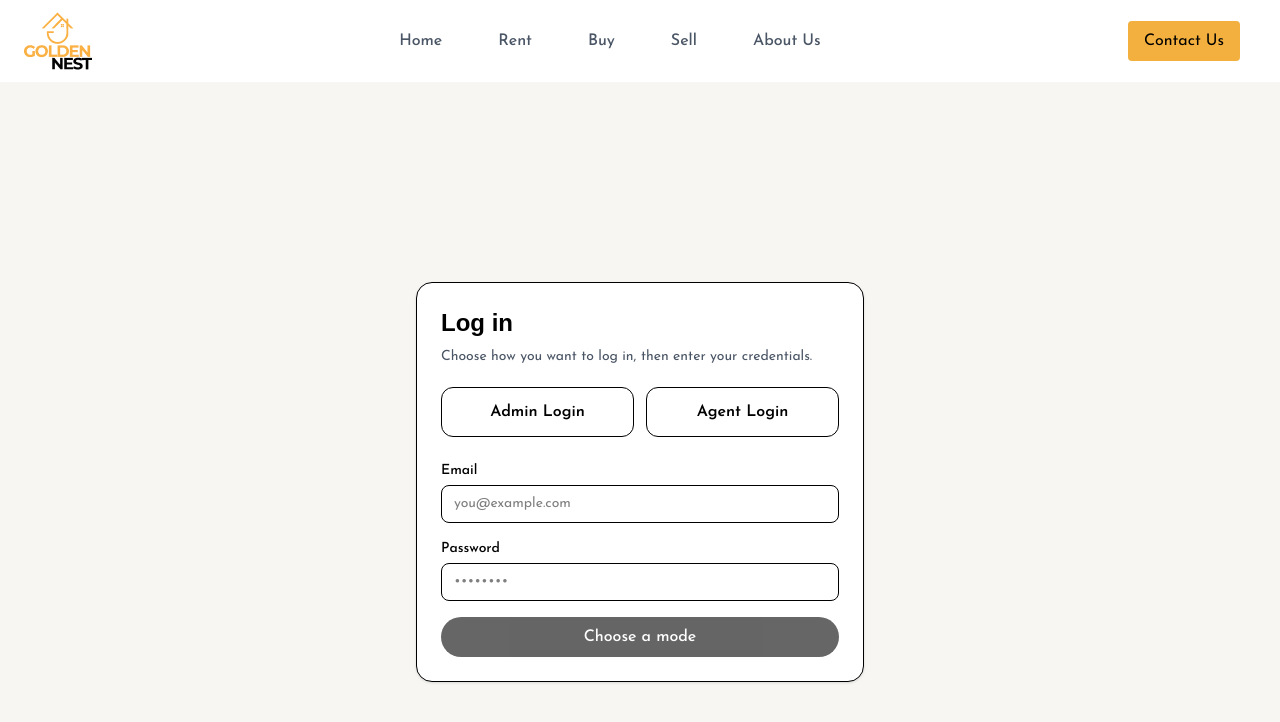
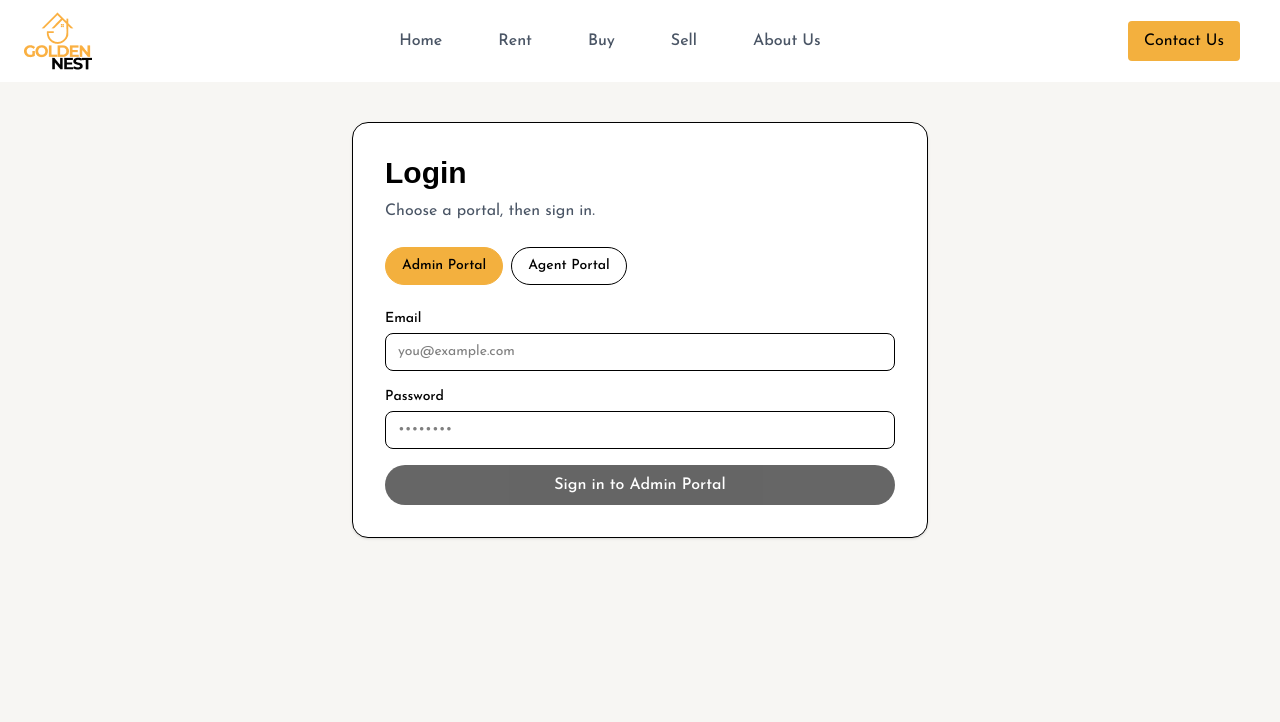
Before and after one commit to devtrivedi0523/GoldenNestMAIN, a React (Vite) app in the folder frontend/: page /login in a window 1280 px wide. Shown: the top 722 px of the page. Built offline with nearby package versions, Linux system fonts and the light colour scheme; no server answers; a web font is replaced by a local one.

Commit message:
login page

```diff
--- a/frontend/src/LoginPages.jsx
+++ b/frontend/src/LoginPages.jsx
@@ -1,40 +1,35 @@
-// src/pages/LoginChoice.jsx
-import React, { useState } from "react";
+import React, { useMemo, useState } from "react";
 import { useNavigate } from "react-router-dom";
-import { setAccessToken, clearAccessToken, fetchCurrentUser } from "../auth";
+import { setAccessToken } from "./auth";
 
 const API_BASE = import.meta.env.VITE_API_URL || "https://api.thegoldennest.co.uk";
 
-function normalizeRole(r) {
-  return String(r || "").toUpperCase();
-}
-
-export default function LoginChoice() {
+export default function Login() {
   const navigate = useNavigate();
 
-  const [mode, setMode] = useState(null); // "ADMIN" | "AGENT"
+  const [mode, setMode] = useState("ADMIN"); // ADMIN | AGENT
   const [email, setEmail] = useState("");
   const [password, setPassword] = useState("");
 
   const [loading, setLoading] = useState(false);
   const [error, setError] = useState("");
 
-  async function doLogin(e) {
+  const canSubmit = useMemo(() => {
+    return email.trim() && password.trim() && !loading;
+  }, [email, password, loading]);
+
+  async function handleLogin(e) {
     e.preventDefault();
-    if (!mode) {
-      setError("Please choose Admin or Agent login first.");
-      return;
-    }
-
+    setError("");
     setLoading(true);
-    setError("");
 
     try {
+      // 1) Login -> token
       const res = await fetch(`${API_BASE}/api/auth/login`, {
         method: "POST",
         headers: { "Content-Type": "application/json" },
         credentials: "include",
-        body: JSON.stringify({ email: email.trim(), password }),
+        body: JSON.stringify({ email, password }),
       });
 
       const text = await res.text();
@@ -46,57 +41,59 @@ export default function LoginChoice() {
       }
 
       if (!res.ok) {
-        const msg =
+        throw new Error(
           (data && data.message) ||
-          (typeof data === "string" && data) ||
-          `Login failed (${res.status})`;
-        throw new Error(msg);
+            (typeof data === "string" && data) ||
+            `Login failed (${res.status})`
+        );
       }
 
-      // Support multiple token field names
+      // IMPORTANT: adjust token key if your backend returns different name
       const token =
-        data?.accessToken ||
-        data?.token ||
-        data?.jwt ||
-        data?.access_token ||
-        data?.accessToken?.token;
+        data?.token || data?.accessToken || data?.jwt || data?.data?.token;
 
-      if (!token || typeof token !== "string") {
-        throw new Error("Login succeeded but backend did not return a token.");
+      if (!token) {
+        throw new Error("Login succeeded but token was not found in response.");
       }
 
       setAccessToken(token);
 
-      // Verify role via /me
-      const me = await fetchCurrentUser();
-      if (!me) {
-        clearAccessToken();
-        throw new Error("Login succeeded but /api/auth/me failed.");
+      // 2) Fetch /me -> role
+      const meRes = await fetch(`${API_BASE}/api/auth/me`, {
+        headers: { Authorization: `Bearer ${token}` },
+        credentials: "include",
+      });
+
+      const meText = await meRes.text();
+      let me = null;
+      try {
+        me = meText ? JSON.parse(meText) : null;
+      } catch {
+        me = meText;
       }
 
-      const role = normalizeRole(me.role);
-
-      if (mode === "ADMIN") {
-        if (!(role === "ADMIN" || role === "SUPER_ADMIN")) {
-          clearAccessToken();
-          throw new Error(
-            `This account is ${role}. Please use Agent login (or change role in DB).`
-          );
-        }
-        navigate("/admin", { replace: true });
-        return;
-      }
-
-      // mode === "AGENT"
-      if (role !== "AGENT") {
-        clearAccessToken();
+      if (!meRes.ok) {
         throw new Error(
-          `This account is ${role}. Please use Admin login (or change role in DB).`
+          (me && me.message) ||
+            (typeof me === "string" && me) ||
+            `Failed to fetch profile (${meRes.status})`
         );
       }
 
-      navigate("/agent", { replace: true });
+      const role = String(me?.role || "").toUpperCase();
+
+      // 3) Enforce selected login type
+      if (mode === "ADMIN" && role !== "ADMIN" && role !== "SUPER_ADMIN") {
+        throw new Error(`This account is ${role || "UNKNOWN"} — not an ADMIN.`);
+      }
+      if (mode === "AGENT" && role !== "AGENT") {
+        throw new Error(`This account is ${role || "UNKNOWN"} — not an AGENT.`);
+      }
+
+      // 4) Redirect
+      navigate(mode === "ADMIN" ? "/admin" : "/agent");
     } catch (err) {
+      console.error(err);
       setError(err?.message || "Login failed");
     } finally {
       setLoading(false);
@@ -104,38 +101,38 @@ export default function LoginChoice() {
   }
 
   return (
-    <div className="min-h-screen bg-[#f7f6f3] px-6 md:px-10 lg:px-16 py-10 flex items-center justify-center">
-      <div className="w-full max-w-md bg-white border rounded-2xl shadow-sm p-6">
-        <h1 className="text-2xl font-bold">Log in</h1>
-        <p className="mt-2 text-sm text-gray-600">
-          Choose how you want to log in, then enter your credentials.
+    <div className="min-h-screen bg-[#f7f6f3] px-6 md:px-10 lg:px-16 py-10">
+      <div className="max-w-xl mx-auto bg-white border rounded-2xl shadow-sm p-6 md:p-8">
+        <h1 className="text-3xl font-bold">Login</h1>
+        <p className="mt-2 text-gray-600">
+          Choose a portal, then sign in.
         </p>
 
-        {/* Mode buttons */}
-        <div className="mt-5 grid grid-cols-2 gap-3">
+        {/* Mode selector */}
+        <div className="mt-6 flex gap-2">
           <button
             type="button"
             onClick={() => setMode("ADMIN")}
             className={
-              "rounded-xl px-4 py-3 font-semibold border transition " +
+              "px-4 py-2 rounded-full text-sm font-medium border " +
               (mode === "ADMIN"
-                ? "bg-[#F3B03E] border-[#F3B03E]"
+                ? "bg-[#F3B03E] border-[#F3B03E] text-black"
                 : "bg-white hover:bg-black/5")
             }
           >
-            Admin Login
+            Admin Portal
           </button>
           <button
             type="button"
             onClick={() => setMode("AGENT")}
             className={
-              "rounded-xl px-4 py-3 font-semibold border transition " +
+              "px-4 py-2 rounded-full text-sm font-medium border " +
               (mode === "AGENT"
-                ? "bg-[#F3B03E] border-[#F3B03E]"
+                ? "bg-[#F3B03E] border-[#F3B03E] text-black"
                 : "bg-white hover:bg-black/5")
             }
           >
-            Agent Login
+            Agent Portal
           </button>
         </div>
 
@@ -145,7 +142,7 @@ export default function LoginChoice() {
           </div>
         )}
 
-        <form onSubmit={doLogin} className="mt-6 space-y-4">
+        <form onSubmit={handleLogin} className="mt-6 space-y-4">
           <div>
             <label className="block text-sm font-medium mb-1">Email</label>
             <input
@@ -154,8 +151,6 @@ export default function LoginChoice() {
               className="w-full border rounded-lg px-3 py-2 text-sm focus:outline-none focus:ring-2 focus:ring-black/70 focus:border-black/70"
               placeholder="you@example.com"
               autoComplete="email"
-              required
-              disabled={loading}
             />
           </div>
 
@@ -164,21 +159,19 @@ export default function LoginChoice() {
             <input
               value={password}
               onChange={(e) => setPassword(e.target.value)}
+              type="password"
               className="w-full border rounded-lg px-3 py-2 text-sm focus:outline-none focus:ring-2 focus:ring-black/70 focus:border-black/70"
               placeholder="••••••••"
-              type="password"
               autoComplete="current-password"
-              required
-              disabled={loading}
             />
           </div>
 
           <button
             type="submit"
-            disabled={loading || !mode}
+            disabled={!canSubmit}
             className="w-full rounded-full px-5 py-2 font-medium bg-black text-white hover:bg-black/90 disabled:opacity-60"
           >
-            {loading ? "Logging in..." : mode ? `Continue as ${mode}` : "Choose a mode"}
+            {loading ? "Signing in…" : `Sign in to ${mode === "ADMIN" ? "Admin" : "Agent"} Portal`}
           </button>
         </form>
       </div>
```
